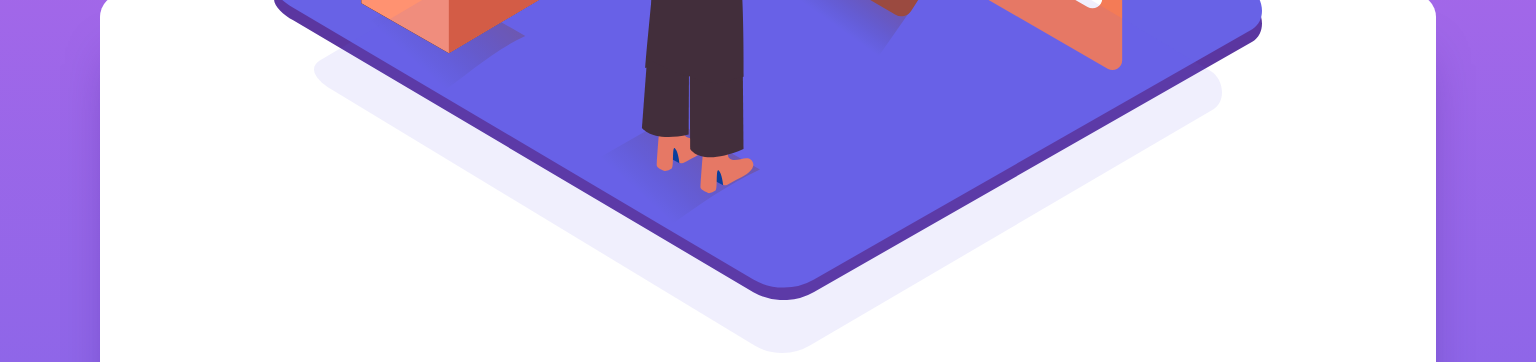
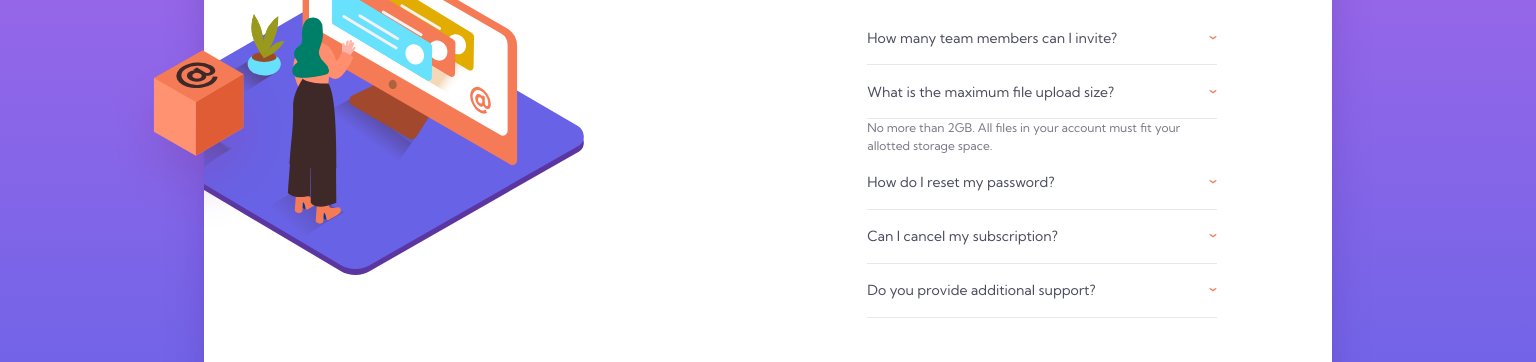
Before and after one commit to zanguraa/faq-accordion-card-main, a plain HTML site: page index.html in a window 1536 px wide. Shown: the part 282-644 px from the top of the page. Drawn offline with Linux system fonts and the light colour scheme.

Commit message:
desktop version of responsive is almost finished

```diff
--- a/index.html
+++ b/index.html
@@ -15,7 +15,11 @@
 
   <section class="faq-section">
    <img class="woman-img" src="./images/illustration-woman-online-mobile.svg" alt="illustration">
+   <img class="woman-img-desktop" src="./images/illustration-woman-online-desktop.svg" alt="illustration">
+   <img class="box" src="./images/illustration-box-desktop.svg" alt="box">
    <img class="pattern" src="./images/bg-pattern-mobile.svg" alt="pattern">
+   <img  class="pattern-desktop" src="./images/bg-pattern-desktop.svg" alt="pattern">
+   <div class="h1-container">
    <h1>FAQ</h1>
    <div class="accordion">
     <div class="text-container">
@@ -80,6 +84,7 @@
 
     </div>
   </div>
+</div>
 </section>
 
 
--- a/style.css
+++ b/style.css
@@ -18,6 +18,10 @@ body {
     border-radius: 23px;
     flex-direction: column;
     align-items: center;
+}
+
+.h1-container {
+    text-align: center;
 }
 
 h1 {
@@ -53,13 +57,26 @@ span {
     width: 87%;
 }
 
+.box {
+    display: none;
+}
+
+.woman-img-desktop {
+    display: none;
+}
+
 .pattern {
     margin-top: -30%;
     width: 80%;
 }
 
+.pattern-desktop {
+    display: none;
+}
+
 .accordion {
     width: 100%;
+    text-align: left;
 }
 
 .text-container span {
@@ -80,3 +97,78 @@ span {
 #span-2 {
     display: block;
 }
+
+
+@media screen and (min-width: 1440px){
+
+    body {
+        background: linear-gradient(180deg, #B068E9 0%, #6463E7 100%);
+        display: flex;
+        height: 100vh;
+        padding: 0% 0%;
+        margin: 0;
+    }
+
+    .faq-section {
+        width: 58.5%;
+        height: 23.813rem;
+        background-image: url(./images/illustration-woman-online-desktop.svg);
+        background-repeat: no-repeat;
+        background-position: -14% 37%;
+        /* background-image: url(./images/bg-pattern-desktop.svg);
+        background-repeat: no-repeat;
+        background-color: -16% 38%; */
+        /* display: flex; */
+        padding: 5% 7.5%;
+        background-color: #FFFFFF;
+        box-shadow: 0px 50px 50px -20px rgb(53 18 122 / 50%);
+        border-radius: 23px;
+        justify-content: space-between;
+        flex-direction: row;
+    }
+
+    .arrow-container {
+        border-bottom: 1px solid #E8E8EA;
+
+    }
+
+    .h1-container {
+        width: 21.875rem;
+        text-align: left;
+        /* margin-left: 5.625rem; */
+    }
+
+    h4 {
+        font-size: 0.875rem;
+        line-height: 1rem;
+    }
+
+
+    .woman-img {
+        display: none;
+    }
+
+    /* .woman-img-desktop {
+        display: block;
+        width: 29.5rem;
+        display: block;
+        margin-left: -23%;
+    }
+     */
+    .pattern {
+        display: none;
+    }
+
+    .box {
+        display: block;
+        margin-left: -24%;
+        margin-top: 5%;
+    }
+
+    /* .pattern-desktop {
+        transform: translate(-5%, -9%);
+        display: block;
+        margin-left: -125%;
+    } */
+
+}
```
